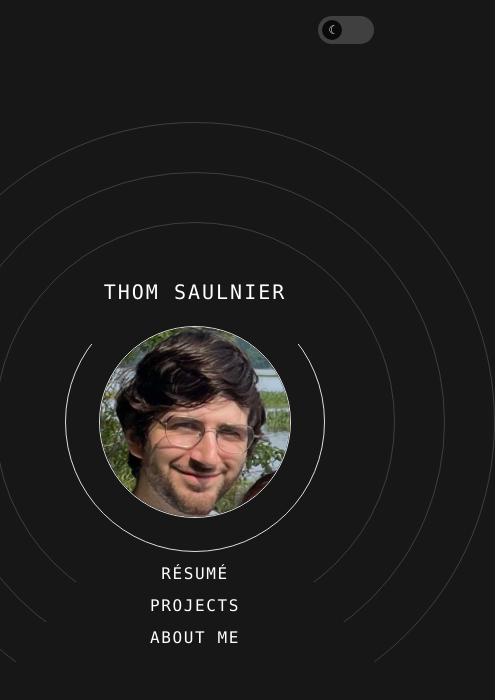
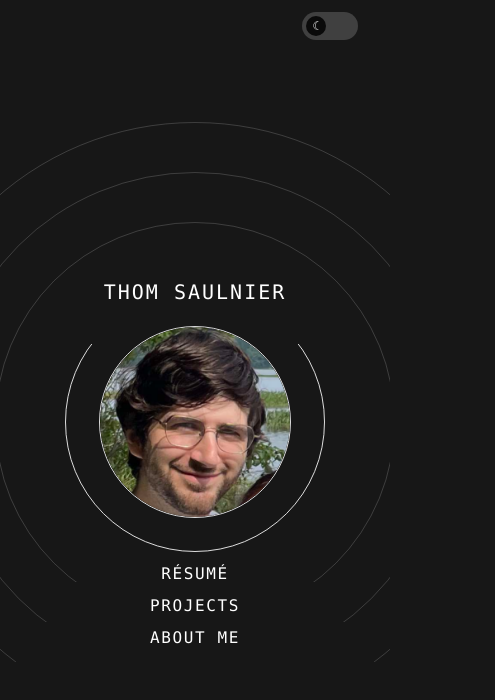
Before and after one commit to tsaulnier/software-portfolio, a Next.js app: page / in a window 390 px wide. Shown: the top 700 px of the page, 495 px wide, since content can reach past the window. Built offline with nearby package versions, Linux system fonts and the light colour scheme.

Commit message:
another attempt at mobile layout fix

```diff
--- a/app/globals.css
+++ b/app/globals.css
@@ -5,6 +5,21 @@
   --foreground: #ffffff;
   --arc-color: rgba(0,0,0, 0.85);
   --outline-color: rgba(0, 0, 0, 0.85);
+  --theme-transition: 0.15s ease;
+}
+
+body,
+header,
+main,
+footer {
+  transition:
+    background-color var(--theme-transition),
+    color var(--theme-transition);
+}
+
+.border,
+[class*="border-"] {
+  transition: border-color var(--theme-transition);
 }
 
 .dark {
@@ -23,3 +38,9 @@ html:not(.dark) {
   --color-background: var(--background);
   --color-foreground: var(--foreground);
 }
+
+@media (prefers-reduced-motion: reduce) {
+  * {
+    transition: none !important;
+  }
+}
--- a/app/layout.tsx
+++ b/app/layout.tsx
@@ -12,6 +12,11 @@ const ibmPlexMono = IBM_Plex_Mono({
 });
 
 export const metadata: Metadata = {
+  viewport: {
+    width: "device-width",
+    initialScale: 1,
+    maximumScale: 1,
+  },
   title: "Portfolio",
   description: "Thom Saulnier's portfolio website.",
 };
--- a/app/page.tsx
+++ b/app/page.tsx
@@ -97,49 +97,76 @@ export default function Home() {
           style={{ borderColor: "var(--outline-color"}}
         />
       </div>
+      {/* arcs wrapper – does not affect layout */}
+      <div className="absolute inset-0 overflow-hidden pointer-events-none">
+        {/* ABOUT */}
         <div
-        className="absolute w-[600px] h-[600px] rounded-full border transition-all duration-300 pointer-events-none z-0"
+          className="
+            absolute left-1/2 top-1/2
+            -translate-x-1/2 -translate-y-1/2
+            w-[600px] h-[600px]
+            rounded-full border
+            transition-[opacity,border-color] duration-300
+            z-0
+          "
           style={{
             borderColor: "var(--arc-color)",
-          top: "50%",
-          left: "50%",
-          transform: "translate(-50%, -50%)",
             opacity: hovered === "about" ? 0.8 : 0.2,
-          clipPath: "polygon(0% 0%, 100% 0%, 100% 90%, 0% 90%)"
+            clipPath: "polygon(0% 0%, 100% 0%, 100% 90%, 0% 90%)",
           }}
         />
+
+        {/* PROJECTS */}
         <div
-        className="absolute w-[500px] h-[500px] rounded-full border transition-all duration-300 pointer-events-none z-0"
+          className="
+            absolute left-1/2 top-1/2
+            -translate-x-1/2 -translate-y-1/2
+            w-[500px] h-[500px]
+            rounded-full border
+            transition-[opacity,border-color] duration-300
+            z-0
+          "
           style={{
             borderColor: "var(--arc-color)",
-          top: "50%",
-          left: "50%",
-          transform: "translate(-50%, -50%)",
             opacity: hovered === "projects" ? 0.8 : 0.2,
-          clipPath: "polygon(0% 0%, 100% 0%, 100% 90%, 0% 90%)"
+            clipPath: "polygon(0% 0%, 100% 0%, 100% 90%, 0% 90%)",
           }}
         />
+
+        {/* RESUME */}
         <div
-        className="absolute w-[400px] h-[400px] rounded-full border transition-all duration-300 pointer-events-none z-0"
+          className="
+            absolute left-1/2 top-1/2
+            -translate-x-1/2 -translate-y-1/2
+            w-[400px] h-[400px]
+            rounded-full border
+            transition-[opacity,border-color] duration-300
+            z-0
+          "
           style={{
             borderColor: "var(--arc-color)",
-          top: "50%",
-          left: "50%",
-          transform: "translate(-50%, -50%)",
             opacity: hovered === "resume" ? 0.8 : 0.2,
-          clipPath: "polygon(0% 0%, 100% 0%, 100% 90%, 0% 90%)"
+            clipPath: "polygon(0% 0%, 100% 0%, 100% 90%, 0% 90%)",
           }}
         />
+
+        {/* INNER ARC (always visible) */}
         <div
-        className="absolute w-[260px] h-[260px] rounded-full border transition-all duration-300 pointer-events-none z-0"
+          className="
+            absolute left-1/2 top-1/2
+            -translate-x-1/2 -translate-y-1/2
+            w-[260px] h-[260px]
+            rounded-full border
+            transition-[border-color] duration-300
+            z-0
+          "
           style={{
             borderColor: "var(--arc-color)",
-          top: "50%",
-          left: "50%",
-          transform: "translate(-50%, -50%)",
-          clipPath: "polygon(0% 20%, 100% 20%, 100% 100%, 0% 100%)"
+            clipPath: "polygon(0% 20%, 100% 20%, 100% 100%, 0% 100%)",
           }}
         />
+      </div>
+
     </main>
   );
 }
--- a/components/header.tsx
+++ b/components/header.tsx
@@ -20,11 +20,12 @@ export function Header() {
   return (
     <header className="
       fixed
-      top-4
-      right-[env(safe-area-inset-right)]
+      top-3
+      inset-x-0
       z-50
-      max-w-[100vw]
-      overflow-hidden
+      flex
+      justify-end
+      px-4
       pointer-events-auto
       "
       style={{
```
Lines whose indentation alone changed are shown as unchanged.
